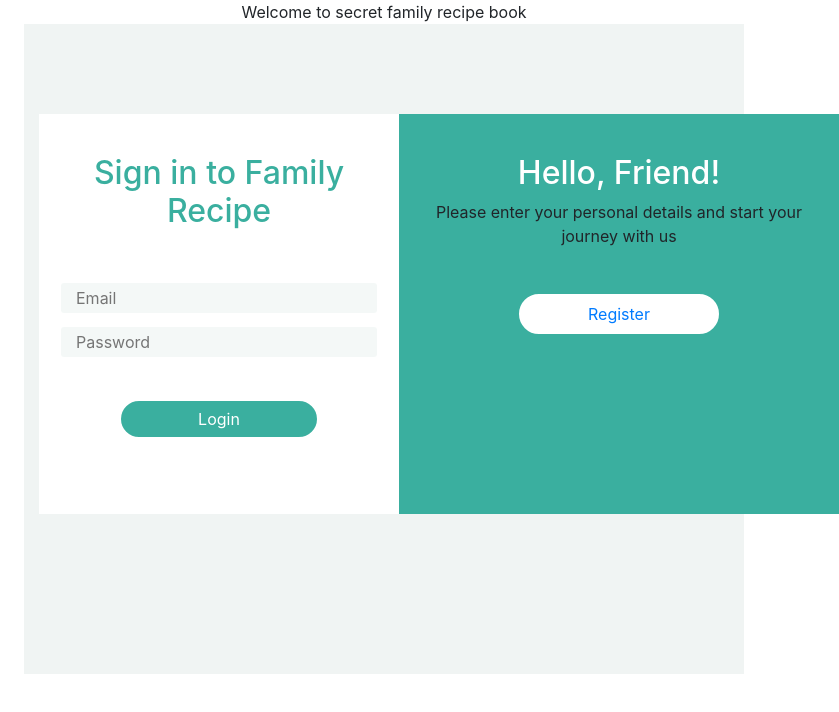
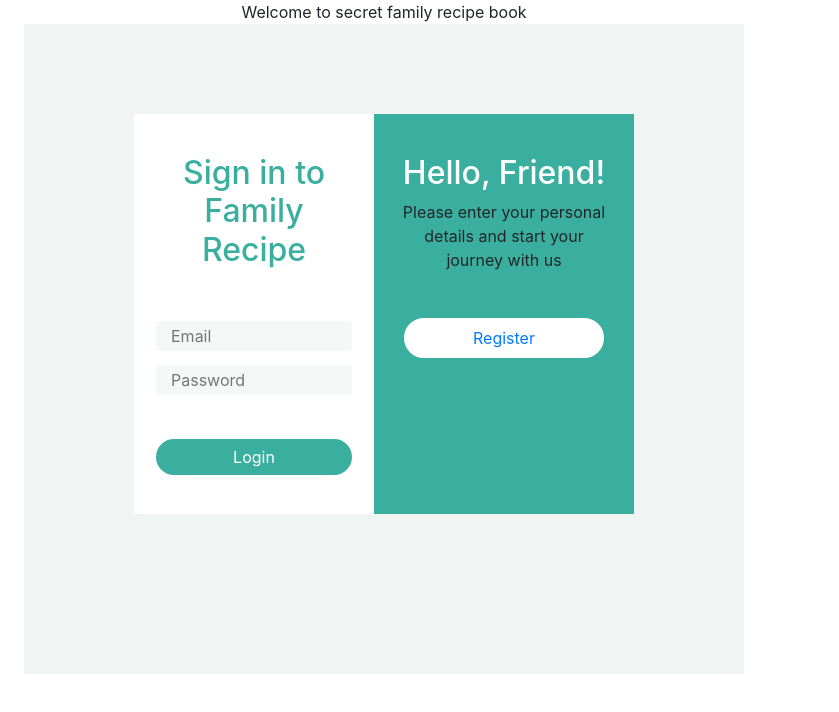
Before and after one commit to Bug-Crushers/Recipe-FE, a React (Create React App) app: page /login in a window 768 px wide. Shown: the top 712 px of the page, 839 px wide, since content can reach past the window. Built offline with nearby package versions, Linux system fonts and the light colour scheme.

Commit message:
added media queries to the auth pages

```diff
--- a/src/App.css
+++ b/src/App.css
@@ -39,7 +39,7 @@
 }
 
 .container{
-    /* width: 100%; */
+    width: 100%;
     /* border-radius: 12px; */
     /* margin-top: 50px;
     margin-bottom: 50px; */
@@ -53,7 +53,7 @@
   display: flex;
   /* justify-content: space-evenly; */
   height: 400px;
-  width: 800px;
+  width: 650px;
   margin: auto;
   margin-top: 70px;
 }
@@ -62,7 +62,7 @@
   display: flex;
   /* justify-content: space-evenly; */
   height: 400px;
-  width: 800px;
+  width: 650px;
   margin: auto;
   margin-top: 70px;
 }
@@ -125,3 +125,28 @@
   background: #F4F8F7;;
   color: #3AAF9F;
 }
+
+@media (min-width:468px) and (max-width:768px) {
+  .mini-container{
+    width:500px;
+  }
+  .lgmini-container{
+    width:500px;
+  }
+
+  .input-style{
+    width: 200px;
+  }
+}
+
+
+@media  (max-width: 468px) {
+
+  .reg-section{
+    display: none;
+  }
+  .input-style{
+    width: 400px;
+    height: 40px;
+  }
+}
```
